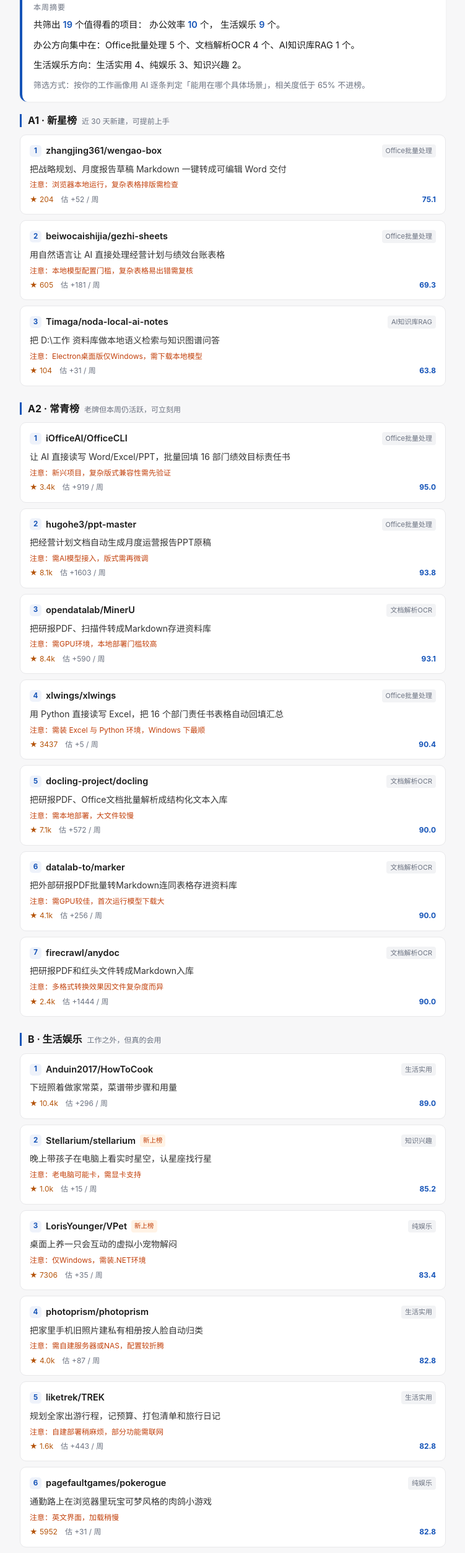
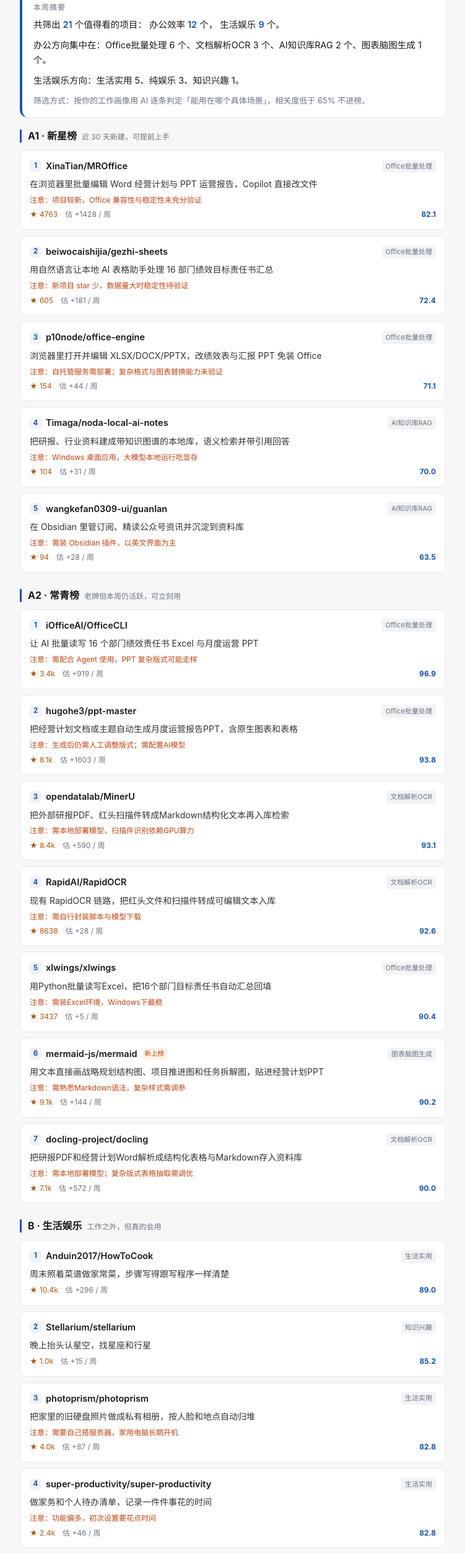
Before and after one commit to TFHuaxuepin/github-weekly-radar, a plain HTML site: page reports/2026/20261127_w48.html in a window 1280 px wide. Shown: the part 144-2649 px from the top of the page at 62% size, without its empty margins (264-1015 px from the left). Drawn offline with Linux system fonts and the light colour scheme.

Commit message:
radar: 20261127_w48.html

```diff
--- a/reports/2026/20261127_w48.html
+++ b/reports/2026/20261127_w48.html
@@ -87,29 +87,29 @@
 <div class="wrap">
   <div class="summary">
     <div class="label">本周摘要</div>
-    <p>共筛出 <span class="kv">19</span> 个值得看的项目：
-       办公效率 <span class="kv">10</span> 个，
+    <p>共筛出 <span class="kv">21</span> 个值得看的项目：
+       办公效率 <span class="kv">12</span> 个，
        生活娱乐 <span class="kv">9</span> 个。</p>
-    <p>办公方向集中在：Office批量处理 5 个、文档解析OCR 4 个、AI知识库RAG 1 个。</p>
-    <p>生活娱乐方向：生活实用 4、纯娱乐 3、知识兴趣 2。</p>
+    <p>办公方向集中在：Office批量处理 6 个、文档解析OCR 3 个、AI知识库RAG 2 个、图表脑图生成 1 个。</p>
+    <p>生活娱乐方向：生活实用 5、纯娱乐 3、知识兴趣 1。</p>
     <p style="color:#6b7280;font-size:13px;">
        筛选方式：按你的工作画像用 AI 逐条判定「能用在哪个具体场景」，相关度低于 65% 不进榜。</p>
   </div>
 
   <section><h2>A1 · 新星榜<span class="sub">近 30 天新建，可提前上手</span></h2>
-    <a class="card" href="https://github.com/zhangjing361/wengao-box" target="_blank" rel="noopener">
+    <a class="card" href="https://github.com/XinaTian/MROffice" target="_blank" rel="noopener">
       <div class="card-top">
         <span class="idx">1</span>
-        <span class="name">zhangjing361/wengao-box</span>
+        <span class="name">XinaTian/MROffice</span>
 
         <span class="tag">Office批量处理</span>
       </div>
-      <div class="use">把战略规划、月度报告草稿 Markdown 一键转成可编辑 Word 交付</div>
-      <div class="meta risk">注意：浏览器本地运行，复杂表格排版需检查</div>
+      <div class="use">在浏览器里批量编辑 Word 经营计划与 PPT 运营报告，Copilot 直接改文件</div>
+      <div class="meta risk">注意：项目较新，Office 兼容性与稳定性未充分验证</div>
       <div class="meta">
-        <span class="star">★ 204</span>
-        <span class="est">估 +52 / 周</span>
-        <span class="score">75.1</span>
+        <span class="star">★ 4763</span>
+        <span class="est">估 +1428 / 周</span>
+        <span class="score">82.1</span>
       </div>
     </a>
     <a class="card" href="https://github.com/beiwocaishijia/gezhi-sheets" target="_blank" rel="noopener">
@@ -119,27 +119,57 @@
 
         <span class="tag">Office批量处理</span>
       </div>
-      <div class="use">用自然语言让 AI 直接处理经营计划与绩效台账表格</div>
-      <div class="meta risk">注意：本地模型配置门槛，复杂表格易出错需复核</div>
+      <div class="use">用自然语言让本地 AI 表格助手处理 16 部门绩效目标责任书汇总</div>
+      <div class="meta risk">注意：新项目 star 少，数据量大时稳定性待验证</div>
       <div class="meta">
         <span class="star">★ 605</span>
         <span class="est">估 +181 / 周</span>
-        <span class="score">69.3</span>
+        <span class="score">72.4</span>
+      </div>
+    </a>
+    <a class="card" href="https://github.com/p10node/office-engine" target="_blank" rel="noopener">
+      <div class="card-top">
+        <span class="idx">3</span>
+        <span class="name">p10node/office-engine</span>
+
+        <span class="tag">Office批量处理</span>
+      </div>
+      <div class="use">浏览器里打开并编辑 XLSX/DOCX/PPTX，改绩效表与汇报 PPT 免装 Office</div>
+      <div class="meta risk">注意：自托管服务需部署；复杂格式与图表替换能力未验证</div>
+      <div class="meta">
+        <span class="star">★ 154</span>
+        <span class="est">估 +44 / 周</span>
+        <span class="score">71.1</span>
       </div>
     </a>
     <a class="card" href="https://github.com/Timaga/noda-local-ai-notes" target="_blank" rel="noopener">
       <div class="card-top">
-        <span class="idx">3</span>
+        <span class="idx">4</span>
         <span class="name">Timaga/noda-local-ai-notes</span>
 
         <span class="tag">AI知识库RAG</span>
       </div>
-      <div class="use">把 D:\工作 资料库做本地语义检索与知识图谱问答</div>
-      <div class="meta risk">注意：Electron桌面版仅Windows，需下载本地模型</div>
+      <div class="use">把研报、行业资料建成带知识图谱的本地库，语义检索并带引用回答</div>
+      <div class="meta risk">注意：Windows 桌面应用，大模型本地运行吃显存</div>
       <div class="meta">
         <span class="star">★ 104</span>
         <span class="est">估 +31 / 周</span>
-        <span class="score">63.8</span>
+        <span class="score">70.0</span>
+      </div>
+    </a>
+    <a class="card" href="https://github.com/wangkefan0309-ui/guanlan" target="_blank" rel="noopener">
+      <div class="card-top">
+        <span class="idx">5</span>
+        <span class="name">wangkefan0309-ui/guanlan</span>
+
+        <span class="tag">AI知识库RAG</span>
+      </div>
+      <div class="use">在 Obsidian 里管订阅、精读公众号资讯并沉淀到资料库</div>
+      <div class="meta risk">注意：需装 Obsidian 插件，以英文界面为主</div>
+      <div class="meta">
+        <span class="star">★ 94</span>
+        <span class="est">估 +28 / 周</span>
+        <span class="score">63.5</span>
       </div>
     </a></section>
   <section><h2>A2 · 常青榜<span class="sub">老牌但本周仍活跃，可立刻用</span></h2>
@@ -150,12 +180,12 @@
 
         <span class="tag">Office批量处理</span>
       </div>
-      <div class="use">让 AI 直接读写 Word/Excel/PPT，批量回填 16 部门绩效目标责任书</div>
-      <div class="meta risk">注意：新兴项目，复杂版式兼容性需先验证</div>
+      <div class="use">让 AI 批量读写 16 个部门绩效责任书 Excel 与月度运营 PPT</div>
+      <div class="meta risk">注意：需配合 Agent 使用，PPT 复杂版式可能走样</div>
       <div class="meta">
         <span class="star">★ 3.4k</span>
         <span class="est">估 +919 / 周</span>
-        <span class="score">95.0</span>
+        <span class="score">96.9</span>
       </div>
     </a>
     <a class="card" href="https://github.com/hugohe3/ppt-master" target="_blank" rel="noopener">
@@ -165,8 +195,8 @@
 
         <span class="tag">Office批量处理</span>
       </div>
-      <div class="use">把经营计划文档自动生成月度运营报告PPT原稿</div>
-      <div class="meta risk">注意：需AI模型接入，版式需再微调</div>
+      <div class="use">把经营计划文档或主题自动生成月度运营报告PPT，含原生图表和表格</div>
+      <div class="meta risk">注意：生成后仍需人工调整版式；需配置AI模型</div>
       <div class="meta">
         <span class="star">★ 8.1k</span>
         <span class="est">估 +1603 / 周</span>
@@ -180,71 +210,71 @@
 
         <span class="tag">文档解析OCR</span>
       </div>
-      <div class="use">把研报PDF、扫描件转成Markdown存进资料库</div>
-      <div class="meta risk">注意：需GPU环境，本地部署门槛较高</div>
+      <div class="use">把外部研报PDF、红头扫描件转成Markdown结构化文本再入库检索</div>
+      <div class="meta risk">注意：需本地部署模型，扫描件识别依赖GPU算力</div>
       <div class="meta">
         <span class="star">★ 8.4k</span>
         <span class="est">估 +590 / 周</span>
         <span class="score">93.1</span>
       </div>
     </a>
+    <a class="card" href="https://github.com/RapidAI/RapidOCR" target="_blank" rel="noopener">
+      <div class="card-top">
+        <span class="idx">4</span>
+        <span class="name">RapidAI/RapidOCR</span>
+
+        <span class="tag">文档解析OCR</span>
+      </div>
+      <div class="use">现有 RapidOCR 链路，把红头文件和扫描件转成可编辑文本入库</div>
+      <div class="meta risk">注意：需自行封装脚本与模型下载</div>
+      <div class="meta">
+        <span class="star">★ 8638</span>
+        <span class="est">估 +28 / 周</span>
+        <span class="score">92.6</span>
+      </div>
+    </a>
     <a class="card" href="https://github.com/xlwings/xlwings" target="_blank" rel="noopener">
       <div class="card-top">
-        <span class="idx">4</span>
+        <span class="idx">5</span>
         <span class="name">xlwings/xlwings</span>
 
         <span class="tag">Office批量处理</span>
       </div>
-      <div class="use">用 Python 直接读写 Excel，把 16 个部门责任书表格自动回填汇总</div>
-      <div class="meta risk">注意：需装 Excel 与 Python 环境，Windows 下最顺</div>
+      <div class="use">用Python批量读写Excel，把16个部门目标责任书自动汇总回填</div>
+      <div class="meta risk">注意：需装Excel环境，Windows下最稳</div>
       <div class="meta">
         <span class="star">★ 3437</span>
         <span class="est">估 +5 / 周</span>
         <span class="score">90.4</span>
       </div>
     </a>
+    <a class="card" href="https://github.com/mermaid-js/mermaid" target="_blank" rel="noopener">
+      <div class="card-top">
+        <span class="idx">6</span>
+        <span class="name">mermaid-js/mermaid</span>
+        <span class="badge new">新上榜</span>
+        <span class="tag">图表脑图生成</span>
+      </div>
+      <div class="use">用文本直接画战略规划结构图、项目推进图和任务拆解图，贴进经营计划PPT</div>
+      <div class="meta risk">注意：需熟悉Markdown语法，复杂样式需调参</div>
+      <div class="meta">
+        <span class="star">★ 9.1k</span>
+        <span class="est">估 +144 / 周</span>
+        <span class="score">90.2</span>
+      </div>
+    </a>
     <a class="card" href="https://github.com/docling-project/docling" target="_blank" rel="noopener">
       <div class="card-top">
-        <span class="idx">5</span>
+        <span class="idx">7</span>
         <span class="name">docling-project/docling</span>
 
         <span class="tag">文档解析OCR</span>
       </div>
-      <div class="use">把研报PDF、Office文档批量解析成结构化文本入库</div>
-      <div class="meta risk">注意：需本地部署，大文件较慢</div>
+      <div class="use">把研报PDF和经营计划Word解析成结构化表格与Markdown存入资料库</div>
+      <div class="meta risk">注意：需本地部署模型；复杂版式表格抽取需调优</div>
       <div class="meta">
         <span class="star">★ 7.1k</span>
         <span class="est">估 +572 / 周</span>
-        <span class="score">90.0</span>
-      </div>
-    </a>
-    <a class="card" href="https://github.com/datalab-to/marker" target="_blank" rel="noopener">
-      <div class="card-top">
-        <span class="idx">6</span>
-        <span class="name">datalab-to/marker</span>
-
-        <span class="tag">文档解析OCR</span>
-      </div>
-      <div class="use">把外部研报PDF批量转Markdown连同表格存进资料库</div>
-      <div class="meta risk">注意：需GPU较佳，首次运行模型下载大</div>
-      <div class="meta">
-        <span class="star">★ 4.1k</span>
-        <span class="est">估 +256 / 周</span>
-        <span class="score">90.0</span>
-      </div>
-    </a>
-    <a class="card" href="https://github.com/firecrawl/anydoc" target="_blank" rel="noopener">
-      <div class="card-top">
-        <span class="idx">7</span>
-        <span class="name">firecrawl/anydoc</span>
-
-        <span class="tag">文档解析OCR</span>
-      </div>
-      <div class="use">把研报PDF和红头文件转成Markdown入库</div>
-      <div class="meta risk">注意：多格式转换效果因文件复杂度而异</div>
-      <div class="meta">
-        <span class="star">★ 2.4k</span>
-        <span class="est">估 +1444 / 周</span>
         <span class="score">90.0</span>
       </div>
     </a></section>
@@ -256,7 +286,7 @@
 
         <span class="tag">生活实用</span>
       </div>
-      <div class="use">下班照着做家常菜，菜谱带步骤和用量</div>
+      <div class="use">周末照着菜谱做家常菜，步骤写得跟写程序一样清楚</div>
 
       <div class="meta">
         <span class="star">★ 10.4k</span>
@@ -268,44 +298,44 @@
       <div class="card-top">
         <span class="idx">2</span>
         <span class="name">Stellarium/stellarium</span>
-        <span class="badge new">新上榜</span>
+
         <span class="tag">知识兴趣</span>
       </div>
-      <div class="use">晚上带孩子在电脑上看实时星空，认星座找行星</div>
-      <div class="meta risk">注意：老电脑可能卡，需显卡支持</div>
+      <div class="use">晚上抬头认星空，找星座和行星</div>
+
       <div class="meta">
         <span class="star">★ 1.0k</span>
         <span class="est">估 +15 / 周</span>
         <span class="score">85.2</span>
       </div>
     </a>
-    <a class="card" href="https://github.com/LorisYounger/VPet" target="_blank" rel="noopener">
+    <a class="card" href="https://github.com/photoprism/photoprism" target="_blank" rel="noopener">
       <div class="card-top">
         <span class="idx">3</span>
-        <span class="name">LorisYounger/VPet</span>
-        <span class="badge new">新上榜</span>
-        <span class="tag">纯娱乐</span>
-      </div>
-      <div class="use">桌面上养一只会互动的虚拟小宠物解闷</div>
-      <div class="meta risk">注意：仅Windows，需装.NET环境</div>
-      <div class="meta">
-        <span class="star">★ 7306</span>
-        <span class="est">估 +35 / 周</span>
-        <span class="score">83.4</span>
-      </div>
-    </a>
-    <a class="card" href="https://github.com/photoprism/photoprism" target="_blank" rel="noopener">
-      <div class="card-top">
-        <span class="idx">4</span>
         <span class="name">photoprism/photoprism</span>
 
         <span class="tag">生活实用</span>
       </div>
-      <div class="use">把家里手机旧照片建私有相册按人脸自动归类</div>
-      <div class="meta risk">注意：需自建服务器或NAS，配置较折腾</div>
+      <div class="use">把家里的旧硬盘照片做成私有相册，按人脸和地点自动归堆</div>
+      <div class="meta risk">注意：需要自己搭服务器，家用电脑长期开机</div>
       <div class="meta">
         <span class="star">★ 4.0k</span>
         <span class="est">估 +87 / 周</span>
+        <span class="score">82.8</span>
+      </div>
+    </a>
+    <a class="card" href="https://github.com/super-productivity/super-productivity" target="_blank" rel="noopener">
+      <div class="card-top">
+        <span class="idx">4</span>
+        <span class="name">super-productivity/super-productivity</span>
+
+        <span class="tag">生活实用</span>
+      </div>
+      <div class="use">做家务和个人待办清单，记录一件件事花的时间</div>
+      <div class="meta risk">注意：功能偏多，初次设置要花点时间</div>
+      <div class="meta">
+        <span class="star">★ 2.4k</span>
+        <span class="est">估 +46 / 周</span>
         <span class="score">82.8</span>
       </div>
     </a>
@@ -316,68 +346,68 @@
 
         <span class="tag">生活实用</span>
       </div>
-      <div class="use">规划全家出游行程，记预算、打包清单和旅行日记</div>
-      <div class="meta risk">注意：自建部署稍麻烦，部分功能需联网</div>
+      <div class="use">规划全家旅行行程、记预算和打包清单</div>
+      <div class="meta risk">注意：自建部署略麻烦，可先用演示站</div>
       <div class="meta">
         <span class="star">★ 1.6k</span>
         <span class="est">估 +443 / 周</span>
         <span class="score">82.8</span>
       </div>
     </a>
-    <a class="card" href="https://github.com/pagefaultgames/pokerogue" target="_blank" rel="noopener">
+    <a class="card" href="https://github.com/hendricius/the-bread-code" target="_blank" rel="noopener">
       <div class="card-top">
         <span class="idx">6</span>
-        <span class="name">pagefaultgames/pokerogue</span>
-
-        <span class="tag">纯娱乐</span>
-      </div>
-      <div class="use">通勤路上在浏览器里玩宝可梦风格的肉鸽小游戏</div>
-      <div class="meta risk">注意：英文界面，加载稍慢</div>
-      <div class="meta">
-        <span class="star">★ 5952</span>
-        <span class="est">估 +31 / 周</span>
-        <span class="score">82.8</span>
-      </div>
-    </a>
-    <a class="card" href="https://github.com/Snouzy/workout-cool" target="_blank" rel="noopener">
-      <div class="card-top">
-        <span class="idx">7</span>
-        <span class="name">Snouzy/workout-cool</span>
+        <span class="name">hendricius/the-bread-code</span>
         <span class="badge new">新上榜</span>
         <span class="tag">生活实用</span>
       </div>
-      <div class="use">给自己排健身计划，记录每次训练和重量变化</div>
-      <div class="meta risk">注意：需自建服务，界面英文</div>
+      <div class="use">周末照着步骤烤欧包，配方当代码一样写</div>
+      <div class="meta risk">注意：英文为主，需基本烘焙常识</div>
       <div class="meta">
-        <span class="star">★ 8707</span>
-        <span class="est">估 +114 / 周</span>
-        <span class="score">82.3</span>
+        <span class="star">★ 4146</span>
+        <span class="est">估 +9 / 周</span>
+        <span class="score">81.8</span>
       </div>
     </a>
-    <a class="card" href="https://github.com/mengxi-ream/read-frog" target="_blank" rel="noopener">
+    <a class="card" href="https://github.com/navidrome/navidrome" target="_blank" rel="noopener">
+      <div class="card-top">
+        <span class="idx">7</span>
+        <span class="name">navidrome/navidrome</span>
+        <span class="badge new">新上榜</span>
+        <span class="tag">纯娱乐</span>
+      </div>
+      <div class="use">把自己收藏的音乐做成私人流媒体，手机在家随时听</div>
+      <div class="meta risk">注意：需要自建服务器和整理曲库</div>
+      <div class="meta">
+        <span class="star">★ 2.5k</span>
+        <span class="est">估 +44 / 周</span>
+        <span class="score">81.3</span>
+      </div>
+    </a>
+    <a class="card" href="https://github.com/ayangweb/BongoCat" target="_blank" rel="noopener">
       <div class="card-top">
         <span class="idx">8</span>
-        <span class="name">mengxi-ream/read-frog</span>
+        <span class="name">ayangweb/BongoCat</span>
         <span class="badge new">新上榜</span>
-        <span class="tag">知识兴趣</span>
+        <span class="tag">纯娱乐</span>
       </div>
-      <div class="use">看外语剧时双语字幕，顺手把生词做成闪卡背</div>
-      <div class="meta risk">注意：浏览器扩展，部分功能依赖 AI 接口</div>
+      <div class="use">桌面上养只会跟着敲键盘的猫，纯图一乐</div>
+
       <div class="meta">
-        <span class="star">★ 1.1k</span>
-        <span class="est">估 +125 / 周</span>
-        <span class="score">82.1</span>
+        <span class="star">★ 2.5k</span>
+        <span class="est">估 +286 / 周</span>
+        <span class="score">81.3</span>
       </div>
     </a>
     <a class="card" href="https://github.com/ppy/osu" target="_blank" rel="noopener">
       <div class="card-top">
         <span class="idx">9</span>
         <span class="name">ppy/osu</span>
-        <span class="badge new">新上榜</span>
+
         <span class="tag">纯娱乐</span>
       </div>
-      <div class="use">下班打一把节奏点击游戏，跟着音乐点圈圈</div>
-      <div class="meta risk">注意：曲库需自行下载，虚拟曲多</div>
+      <div class="use">下载节奏游戏，下班敲两把音乐点按放松</div>
+      <div class="meta risk">注意：曲库和皮肤需自行下载</div>
       <div class="meta">
         <span class="star">★ 2.0k</span>
         <span class="est">估 +30 / 周</span>
@@ -389,11 +419,11 @@
     <div class="label" style="font-size:12px;color:#6b7280;letter-spacing:1px;margin-bottom:8px;">本周动手建议</div>
     <ol><li><b>[办公]</b>
         <a href="https://github.com/iOfficeAI/OfficeCLI" target="_blank" rel="noopener">iOfficeAI/OfficeCLI</a>
-        <span class="pk-use">让 AI 直接读写 Word/Excel/PPT，批量回填 16 部门绩效目标责任书</span></li><li><b>[办公]</b>
+        <span class="pk-use">让 AI 批量读写 16 个部门绩效责任书 Excel 与月度运营 PPT</span></li><li><b>[办公]</b>
         <a href="https://github.com/hugohe3/ppt-master" target="_blank" rel="noopener">hugohe3/ppt-master</a>
-        <span class="pk-use">把经营计划文档自动生成月度运营报告PPT原稿</span></li><li><b>[生活]</b>
+        <span class="pk-use">把经营计划文档或主题自动生成月度运营报告PPT，含原生图表和表格</span></li><li><b>[生活]</b>
         <a href="https://github.com/Anduin2017/HowToCook" target="_blank" rel="noopener">Anduin2017/HowToCook</a>
-        <span class="pk-use">下班照着做家常菜，菜谱带步骤和用量</span></li></ol>
+        <span class="pk-use">周末照着菜谱做家常菜，步骤写得跟写程序一样清楚</span></li></ol>
   </div>
 
   <footer>陈华鑫 · 自动周报｜数据源 GitHub Search API｜分类由 AI 完成后人工抽检</footer>
```
